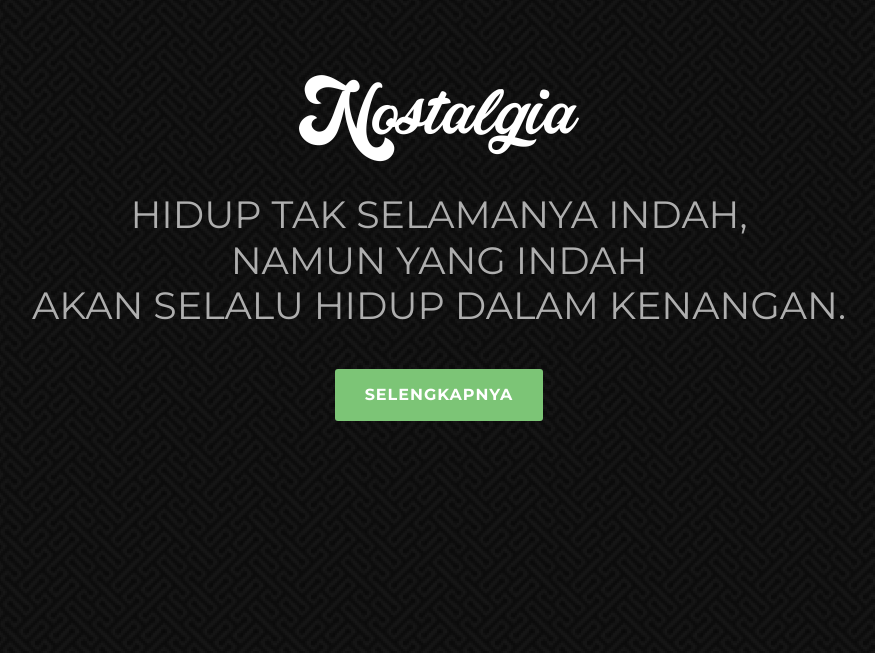
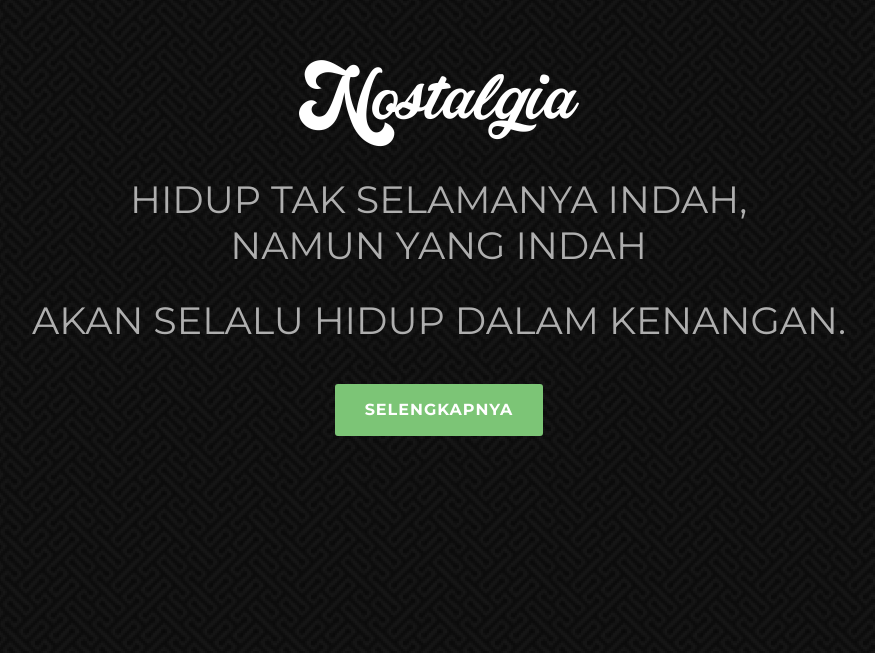
Before and after one commit to jxcroom/jxcroom.github.io, a plain HTML site: page index.html in a window 1280 px wide. Shown: the part 147-800 px from the top of the page, without its empty margins (201-1076 px from the left). Drawn offline with nearby package versions, Linux system fonts and the light colour scheme; a script that the page names is missing.

Commit message:
Update index.html

```diff
--- a/index.html
+++ b/index.html
@@ -41,8 +41,8 @@
   <section id="hero">
     <div class="hero-container">
       <a href="index.html" class="nostalgia-logo" data-aos="zoom-in"><img src="assets/img/nostalgia-logo.png" alt=""></a>
-      <h2 data-aos="zoom-in">Hidup tak selamanya indah,<br>namun yang indah<br>akan selalu hidup dalam kenangan.</h2>
-      <!--h2 data-aos="fade-up">Bergerak di bidang konveksi t-shirt, jaket, hoodie dan training pack. Produksi berdasarkan pesanan (custom). </h2-->
+      <h2 data-aos="zoom-in">Hidup tak selamanya indah,<br>namun yang indah</h2>
+      <h2 data-aos="fade-up">akan selalu hidup dalam kenangan.</h2>
       <a data-aos="fade-up" data-aos-delay="200" href="#about" class="btn-get-started scrollto"><b>Selengkapnya</b></a>
     </div>
   </section><!-- End Hero -->
```
